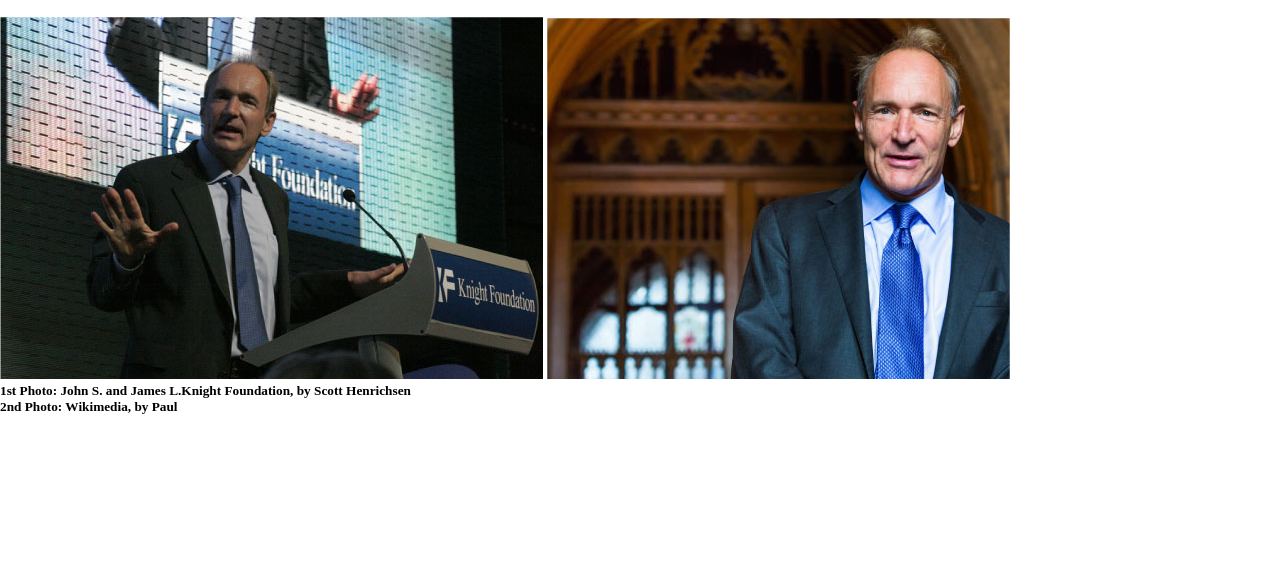
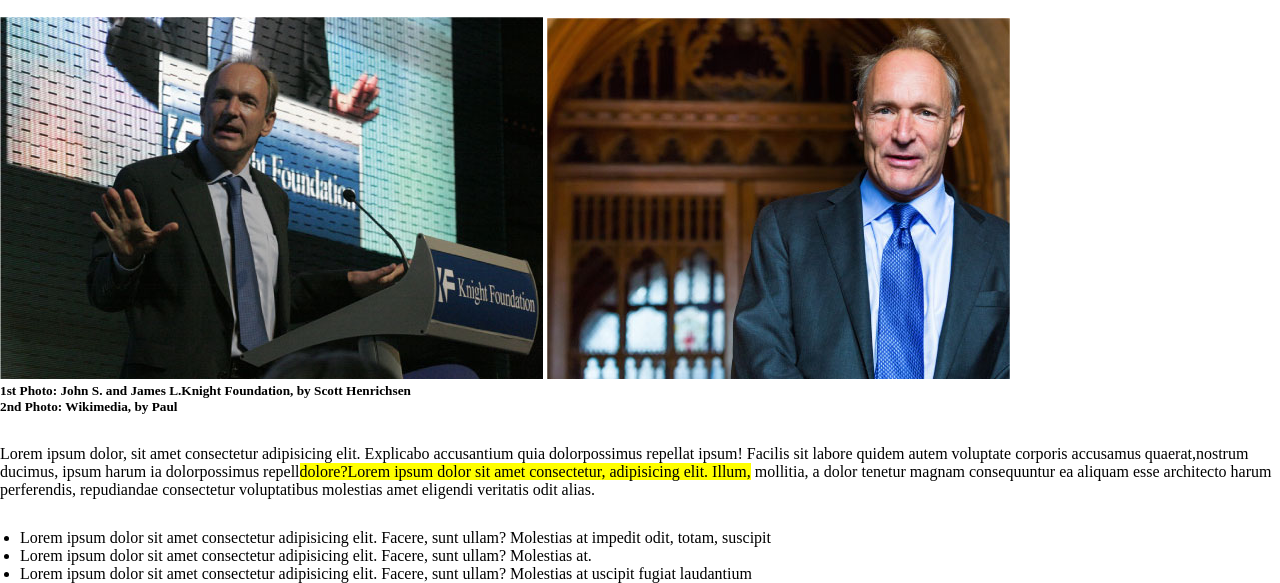
Before and after one commit to S-Lombardi/html-css-booleaner, a plain HTML site: page index.html in a window 1280 px wide. Shown: the part 313-896 px from the top of the page. Before the commit the page ends 800 px from the top, so only its background shows below. Drawn offline with Linux system fonts and the light colour scheme.

Commit message:
Fine primo paragrafo e lista non ordinata

```diff
--- a/CSS/style.css
+++ b/CSS/style.css
@@ -39,3 +39,15 @@ h4{
     color: gray;
     margin-bottom: 20px;
 }
+/* FINE HEADER*/
+
+/* INIZIO MAIN*/
+.space-paragraph{
+    margin-top: 30px;
+
+}
+
+ul{
+
+    margin-left: 20px;
+}
--- a/index.html
+++ b/index.html
@@ -34,9 +34,16 @@
                 <h5>2nd Photo: Wikimedia, by Paul</h5>
             </div>
             <!-- PRIMO PARAGRAFO -->
-            <div>
-                <!-- LISTA NON ORDINATA -->
+            <div class="space-paragraph">
+                <p>Lorem ipsum dolor, sit amet consectetur adipisicing elit. Explicabo accusantium quia dolorpossimus repellat ipsum! Facilis sit labore quidem autem voluptate corporis accusamus quaerat,nostrum ducimus, ipsum harum ia dolorpossimus repell<mark>dolore?Lorem ipsum dolor sit amet consectetur, adipisicing elit. Illum,</mark>  mollitia, a dolor tenetur magnam consequuntur ea aliquam esse architecto harum perferendis, repudiandae consectetur voluptatibus molestias amet eligendi veritatis odit alias.</p>
             </div>
+            <!-- LISTA NON ORDINATA -->
+            <ul class="space-paragraph">
+                <li>Lorem ipsum dolor sit amet consectetur adipisicing elit. Facere, sunt ullam? Molestias at impedit odit, totam, suscipit</li>
+                <li>Lorem ipsum dolor sit amet consectetur adipisicing elit. Facere, sunt ullam? Molestias at. </li>
+                <li>Lorem ipsum dolor sit amet consectetur adipisicing elit. Facere, sunt ullam? Molestias at uscipit fugiat laudantium </li>
+            </ul>
+
             <!-- TABELLA -->
             <div>
             </div>
```
